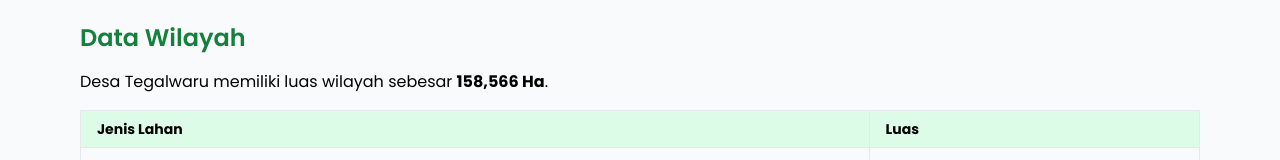
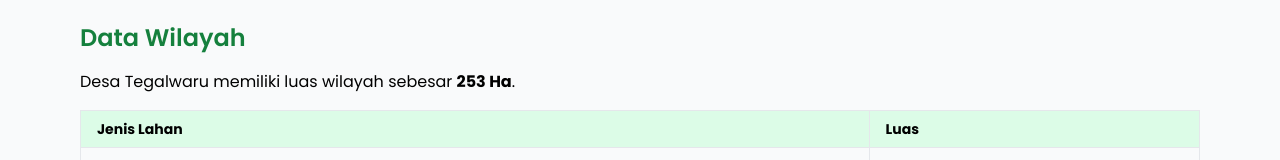
Before and after one commit to FauzanJagi/Web-Desa-Tegalwaru, a React (Vite) app: page /data-desa in a window 1280 px wide. Shown: the part 410-570 px from the top of the page. Built offline with nearby package versions, Linux system fonts and the light colour scheme.

Commit message:
pembaruan luas wilayah

```diff
--- a/src/pages/DataDesaPage.jsx
+++ b/src/pages/DataDesaPage.jsx
@@ -48,7 +48,7 @@ export default function DataDesa() {
           <h2 className="section-title">Data Wilayah</h2>
           <p className="mb-4">
             Desa Tegalwaru memiliki luas wilayah sebesar{" "}
-            <strong>158,566 Ha</strong>.
+            <strong>253 Ha</strong>.
           </p>
 
           <div className="overflow-x-auto">
```
